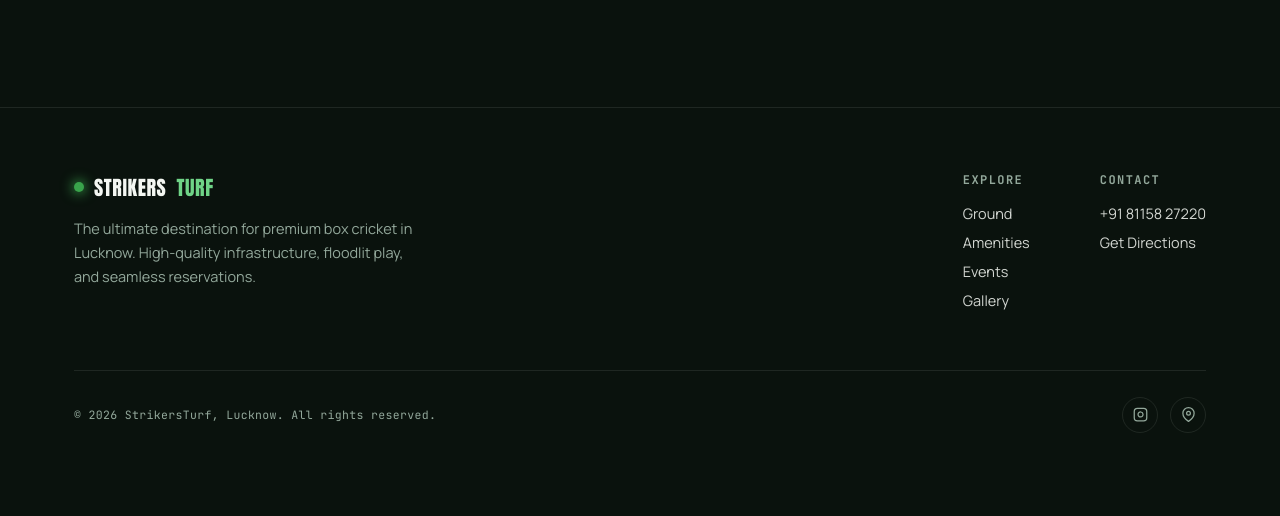
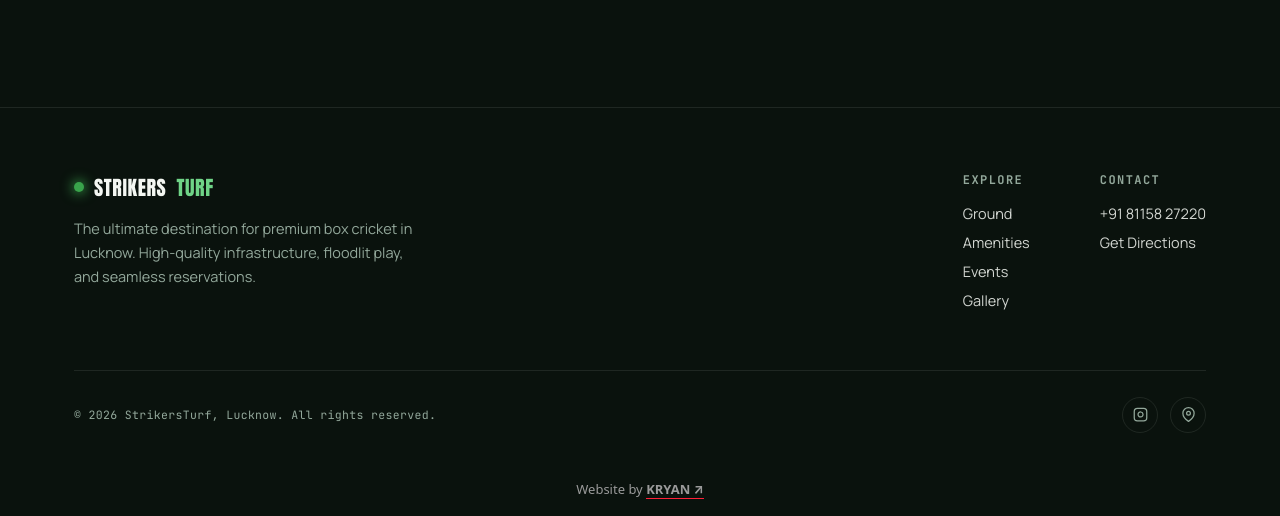
Before and after one commit to kryan21/turf, a plain HTML site: page index.html in a window 1280 px wide. Shown: the part 5446-5962 px from the top of the page. Before the commit the page ends 5909 px from the top, so only its background shows below. Drawn offline with Linux system fonts and the light colour scheme.

Commit message:
Add Website by KRYAN footer credit

```diff
--- a/index.html
+++ b/index.html
@@ -1336,5 +1336,6 @@
   document.addEventListener('keydown', (e) => { if(e.key === 'Escape') closeLightbox(); });
 </script>
 
+<div style="text-align:center;padding:16px 8px;font:13px/1.6 system-ui,-apple-system,'Segoe UI',Roboto,Arial,sans-serif;color:#9a9a9a;">Website by <a href="https://kryan21.github.io/my-portfolio/" target="_blank" rel="noopener" style="color:inherit;font-weight:700;text-decoration:none;border-bottom:1px solid #ff2038;">KRYAN&nbsp;↗</a></div>
 </body>
 </html>
```
